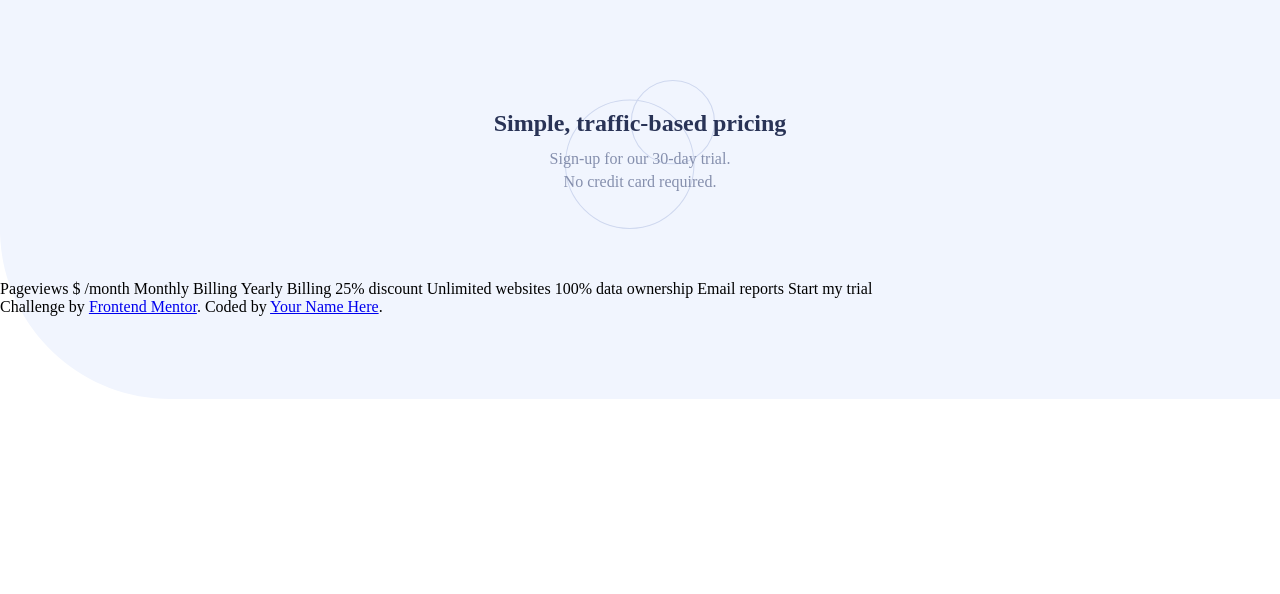
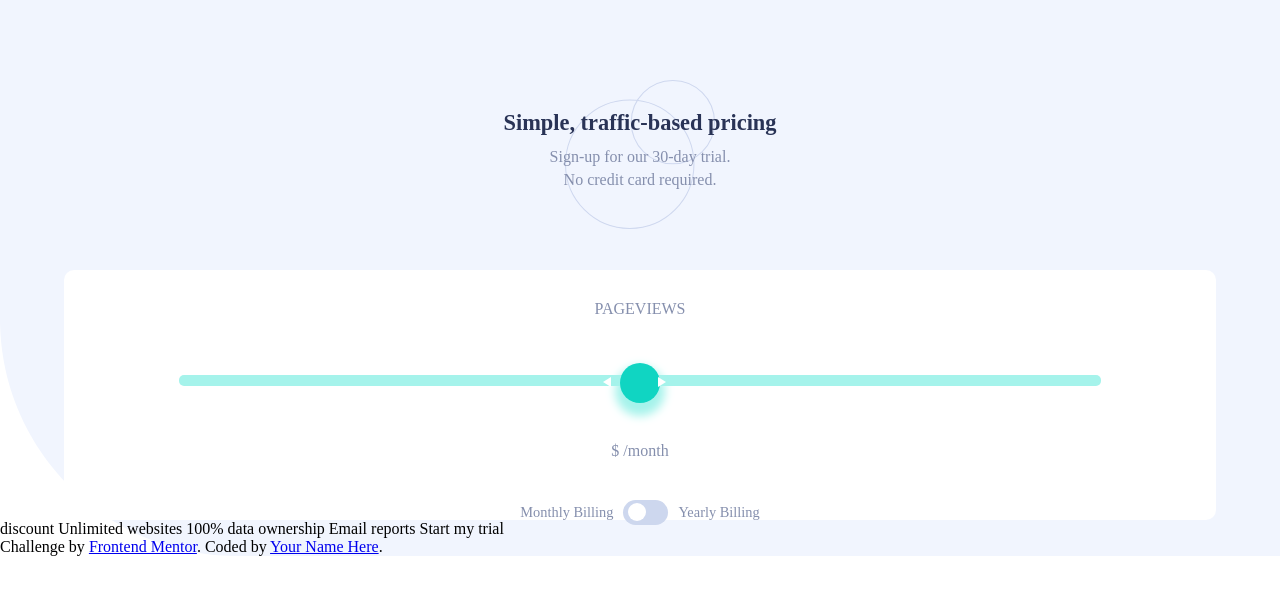
Before and after one commit to slqpez/interactive-pricing, a plain HTML site: page index.html in a window 1280 px wide. Drawn offline with Linux system fonts and the light colour scheme.

Commit message:
Main card.

```diff
--- a/css/_header.scss
+++ b/css/_header.scss
@@ -1,7 +1,7 @@
 
 header{
     margin-top: 80px;
-    height: 200px;
+    height: 190px;
     padding: 30px;
     background: url('/images/pattern-circles.svg') no-repeat;
     background-size: 150px;
@@ -9,7 +9,7 @@ header{
     .header__title{
         color: $Dark-Desaturated-Blue;
         text-align: center;
-
+        font-size: 4em;
         font-size: $Font-size-header-title;
         margin-bottom: .4em;
     }
--- /dev/null
+++ b/css/_mainCard.scss
@@ -0,0 +1,50 @@
+.main-card {
+    height          : $heigth-card;
+    background-color: white;
+    margin          : 0px 5%;
+    border-radius   : 10px;
+    color           : $Grayish-Blue;
+    padding         : 30px 0px;
+
+    .main-card__value-section {
+        display       : flex;
+        flex-direction: column;
+        align-items   : center;
+        gap           : 35px;
+        margin-bottom : 40px;
+
+        .pageviews {
+            text-transform: uppercase;
+        }
+
+
+    }
+
+    .main-card__switch-section {
+        display        : flex;
+        justify-content: center;
+        align-items    : center;
+        gap            : 10px;
+        font-size      : .9em;
+
+        .switch {
+            width           : 45px;
+            height          : 25px;
+            background-color: $Light-Grayish-Blue;
+            border-radius   : 30px;
+            position        : relative;
+            padding         : 3px;
+            padding-left    : 5px;
+
+            &::after {
+                content         : "";
+                position        : absolute;
+                width           : 18px;
+                height          : 18px;
+                background-color: white;
+                border-radius   : 50%;
+                cursor          : pointer;
+            }
+        }
+    }
+}
--- /dev/null
+++ b/css/_range.scss
@@ -0,0 +1,60 @@
+input[type=range] {
+    height: 34px;
+    -webkit-appearance: none;
+    margin: 10px 0;
+    width: 80%;
+    position: relative;
+    &::after{
+      content: "";
+      position: absolute;
+        width: 0;
+        height: 0;
+        border-left: 8px solid white;
+        border-top: 5px solid transparent;
+        border-bottom: 5px solid transparent;
+        left: 52%;
+        top: 14px;
+
+    }
+
+    &::before{
+      content: "";
+      position: absolute;
+        width: 0;
+        height: 0;
+        border-right: 8px solid white;
+        border-top: 5px solid transparent;
+        border-bottom: 5px solid transparent;
+        left: 46%;
+        top: 14px;
+        z-index: 2;
+
+    }
+  }
+  input[type=range]:focus {
+    outline: none;
+  }
+  input[type=range]::-webkit-slider-runnable-track {
+    width: 100%;
+    height: 11px;
+    cursor: pointer;
+    background: $Soft-Cyan;
+    border-radius: 5px;
+
+  }
+  input[type=range]::-webkit-slider-thumb {
+    height: 40px;
+    width: 40px;
+    border-radius: 50%;
+    background: $Strong-Cyan;
+    cursor: pointer;
+    -webkit-appearance: none;
+    margin-top: -12px;
+    box-shadow: 0px 8px 10px 5px $Soft-Cyan;
+    position: relative;
+
+
+  }
+  /* input[type=range]:focus::-webkit-slider-runnable-track {
+
+  } */
--- a/css/_variables.scss
+++ b/css/_variables.scss
@@ -11,5 +11,6 @@ $Grayish-Blue: hsl(225, 20%, 60%);
 $Dark-Desaturated-Blue: hsl(227, 35%, 25%);
 $Font-size: 15px;
 $Font-family: 'Manrope', sans-serif;
-$Font-size-header-title: 1.5em;
-$Font-size-header-text: 1em
+$Font-size-header-title: 1.4em;
+$Font-size-header-text: 1em;
+$heigth-card: 250px;
--- a/css/main.scss
+++ b/css/main.scss
@@ -1,5 +1,7 @@
 @import "variables";
 @import "header";
+@import 'mainCard';
+@import 'range';
 
 *{
     margin: 0;
--- a/index.html
+++ b/index.html
@@ -21,12 +21,25 @@
   Sign-up for our 30-day trial.</br> No credit card required.  </p>
   </header>
 
+  <div class="main-card">
+    <div class="main-card__value-section">
+      <p class="pageviews">Pageviews</p>
+      <input class="range" type="range">
+      <p class="value"><span class="number">$</span> /month</p>
+    </div>
+    <div class="main-card__switch-section">
+      <p class="monthly">Monthly Billing</p>
+      <div class="switch"></div>
+      <p class="yearly">Yearly Billing</p>
+    </div>
+  </div>
 
-  Pageviews
-  $ /month
 
-  Monthly Billing
-  Yearly Billing 25% discount
+
+
+
+
+   discount
 
   Unlimited websites
   100% data ownership
```
Also changed, not shown: css/main.css, 1 other file.
